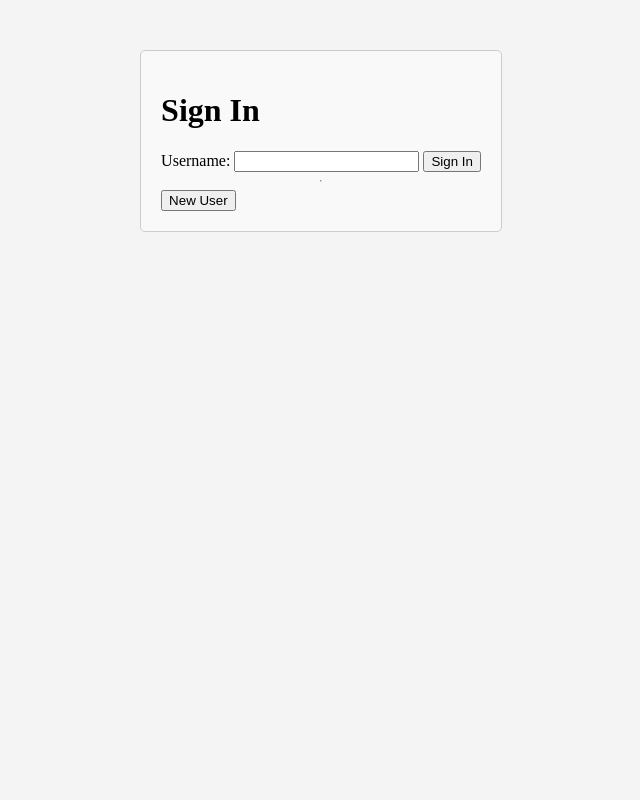
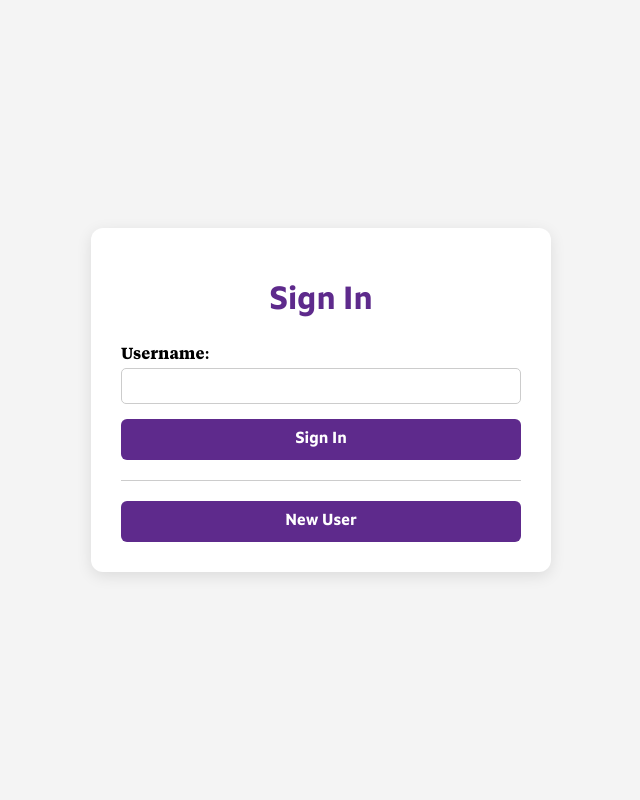
Before and after one commit to Veemon22/hci-amherst-college-student-site, a Flask app: page / in a window 1280 px wide. Shown: the whole page, without its empty margins (319-959 px from the left). Run offline with Flask 3, Linux system fonts and the light colour scheme.

Commit message:
Signin styling v1 done

```diff
--- a/static/css/base.css
+++ b/static/css/base.css
@@ -1,3 +1,45 @@
+/* Tiempos */
+@font-face{
+    font-family: "Tiempos";
+    src: url('../fonts/TestTiemposText-Regular.otf') format('opentype');
+    font-weight: normal;
+    font-style: normal;
+}
+
+@font-face{
+    font-family: "Tiempos";
+    src: url("../fonts/TestTiemposText-Bold.otf") format('opentype');
+    font-weight: bold;
+    font-style: normal;
+}
+
+@font-face{
+    font-family: "Tiempos";
+    src: url("../fonts/TestTiemposText-Italic.otf") format('opentype');
+    font-weight: normal;
+    font-style: italic;
+}
+
+/* Setimo */
+@font-face {
+    font-family: "Setimo";
+    src: url("../fonts/Setimo.otf") format("opentype");
+    font-weight: normal;
+    font-style: normal;
+}
+@font-face {
+    font-family: "Setimo";
+    src: url(../fonts/Setimo_Bold.otf) format("opentype");
+    font-weight: bold;
+    font-style: normal;
+}
+@font-face {
+    font-family: "Setimo";
+    src: url(../fonts/Setimo_Italic.otf) format("opentype");
+    font-weight: normal;
+    font-style: italic;
+}
+
 html, body {
     margin: 0;
     padding: 0;
@@ -6,6 +48,11 @@ html, body {
     background-color: #f4f4f4;
     overflow-x: hidden;
 }
+
+h1, button {
+    font-family: "Setimo", sans-serif;
+}
+
 
 body {
     display: flex;
--- a/static/css/signin.css
+++ b/static/css/signin.css
@@ -1,18 +1,86 @@
+/* === Sign In Page Styles === */
+body.signin-page {
+    font-family: "Tiempos", serif;
+    background-color: #f4f4f4;
+    display: flex;
+    justify-content: center;
+    align-items: center;
+    min-height: 100vh;
+    margin: 0;
+}
+
 .signin-container {
     max-width: 400px;
-    margin: 50px auto;
-    padding: 20px;
-    border: 1px solid #ccc;
-    border-radius: 5px;
-    background-color: #f9f9f9;
-    justify-content: center;
+    width: 90%;
+    padding: 30px;
+    border-radius: 12px;
+    background-color: #fff;
+    box-shadow: 0 4px 15px rgba(0,0,0,0.1);
+    display: flex;
+    flex-direction: column;
+    align-items: center;
+}
+
+h1 {
+    color: #5e2a8c;
+    margin-bottom: 20px;
+}
+
+form {
+    width: 100%;
     display: flex;
     flex-direction: column;
 }
 
-.error-popup{
+label {
+    font-weight: bold;
+    margin-bottom: 5px;
+}
+
+input[type="text"] {
+    padding: 8px;
+    margin-bottom: 15px;
+    border-radius: 5px;
+    border: 1px solid #ccc;
+    font-size: 1rem;
+}
+
+button {
+    padding: 10px;
+    background-color: #5e2a8c;
+    color: #fff;
+    border: none;
+    border-radius: 6px;
+    cursor: pointer;
+    font-weight: bold;
+    font-size: 1rem;
+    transition: background-color 0.2s ease;
+}
+
+button:hover {
+    background-color: #4b216b;
+}
+
+/* === Error Popup === */
+.error-popup {
     display: none;
-    position: absolute;
     color: red;
-    font-size: 12px;
+    font-weight: bold;
+    margin-top: -5px;
+    margin-bottom: 15px;
+    text-align: center;
+    opacity: 0;
+    transition: opacity 0.3s ease;
 }
+
+.error-popup.show {
+    display: block;
+    opacity: 1;
+}
+
+hr {
+    width: 100%;
+    margin: 20px 0;
+    border: 0;
+    border-top: 1px solid #ccc;
+}
--- a/static/js/signin.js
+++ b/static/js/signin.js
@@ -1,10 +1,7 @@
-function showPopup(show) {
-    if (show) {
-        const popup = document.getElementById('error-popup');
-        popup.style.display = 'block';
-
-        setTimeout(() => {
-            popup.style.display = 'none';
-        }, 3000);
-    }
+function showPopup() {
+    const popup = document.getElementById("error-popup");
+    popup.classList.add("show");
+    setTimeout(() => {
+        popup.classList.remove("show");
+    }, 3000);
 }
--- a/templates/signin.html
+++ b/templates/signin.html
@@ -10,22 +10,32 @@
 <body class="signin-page">
     <div class="signin-container">
         <h1>Sign In</h1>
+
+        <!-- Existing user form -->
         <form action="{{ url_for('existing_user') }}" method="post">
             <label for="username">Username:</label>
             <input type="text" name="username" required>
             <button type="submit">Sign In</button>
         </form>
-        <div class="error-popup" id="error-popup"><p>User not found!</p></div>
+
+        <!-- Popup for errors -->
+        <div class="error-popup" id="error-popup">
+            <p>User not found!</p>
+        </div>
 
         <hr>
+
+        <!-- New user form -->
         <form action="{{ url_for('new_user') }}" method="post">
             <button type="submit">New User</button>
         </form>
     </div>
+
     <script src="{{ url_for('static', filename='js/signin.js') }}"></script>
     <script>
+        // Trigger popup if server says user not found
         const userNotFound = {{ 'true' if user_not_found else 'false' }};
-        showPopup(userNotFound);
+        if (userNotFound) showPopup();
     </script>
 </body>
 </html>
```
